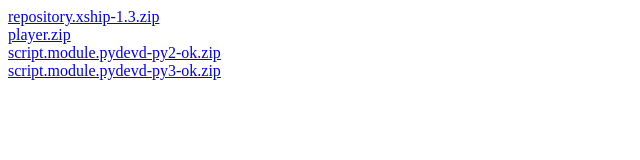
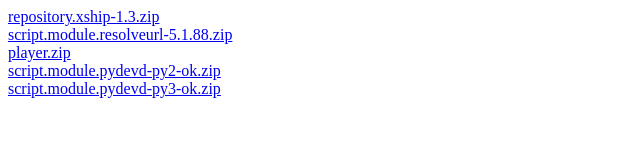
Before and after one commit to Sovilor/watchone.github.io, a plain HTML site: page index.html in a window 1280 px wide. Shown: the whole page, without its empty margins (0-640 px from the left). Drawn offline with Linux system fonts and the light colour scheme.

Commit message:
add script.module.resolveurl-5.1.88.zip

```diff
--- a/index.html
+++ b/index.html
@@ -1,4 +1,6 @@
 <a href="repository.xship-1.3.zip">repository.xship-1.3.zip</a>
+<br />
+<a href="player.zip">script.module.resolveurl-5.1.88.zip</a>
 <br />
 <a href="player.zip">player.zip</a>
 <br />
```
Also changed, not shown: 1 other file.
